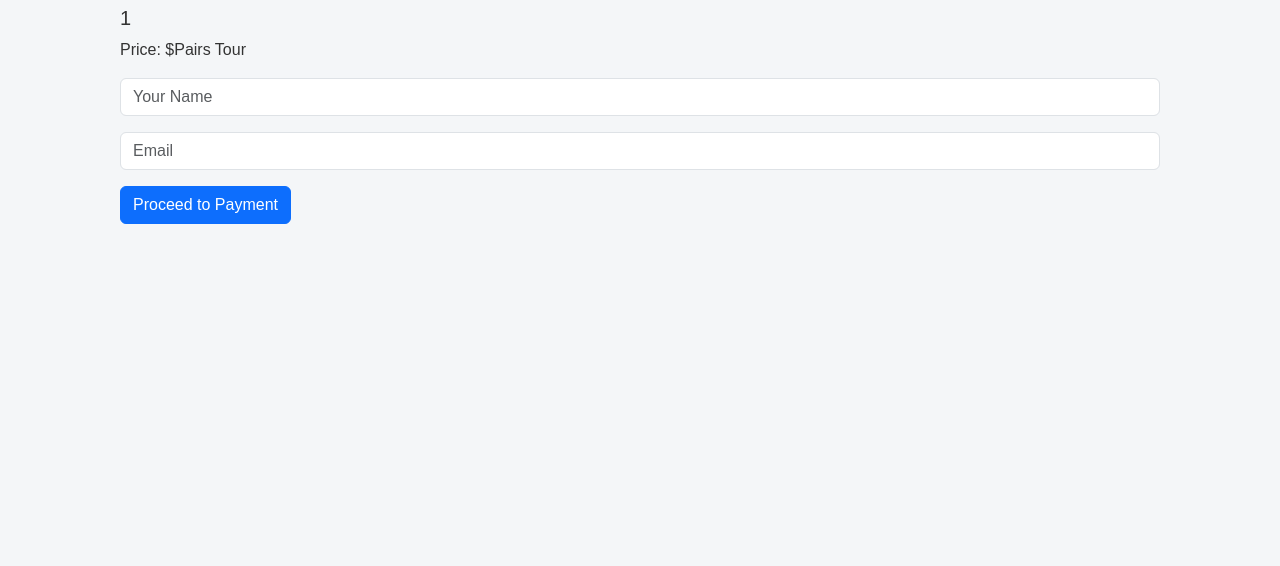
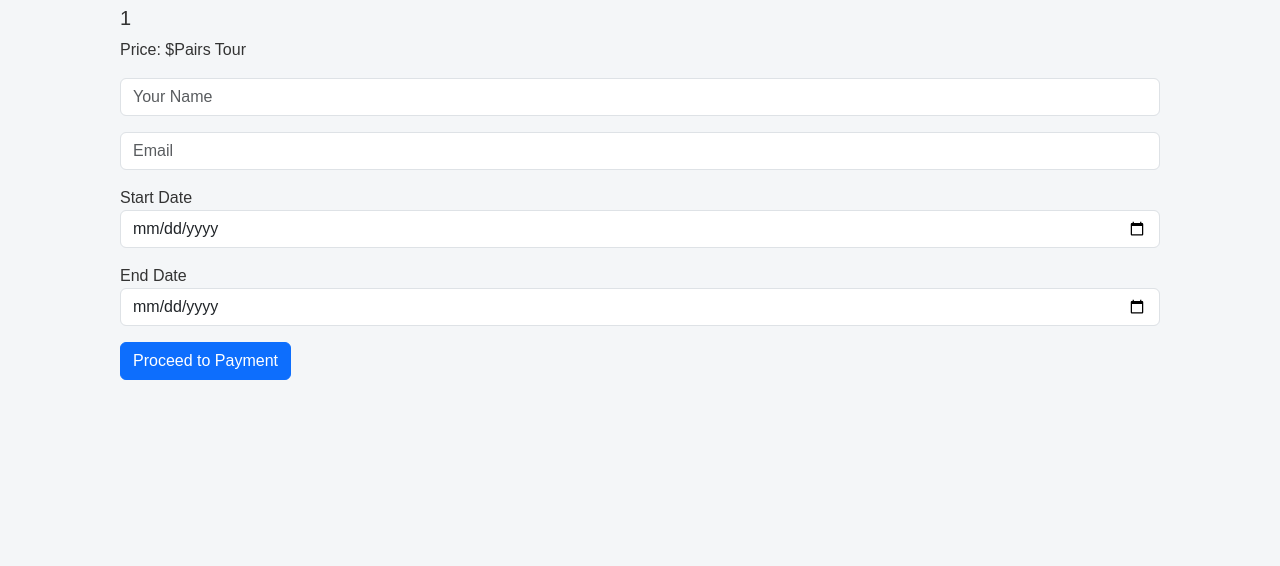
Before and after one commit to anu-rb06/travel_site, a Flask app: page /book/1 in a window 1280 px wide. Shown: the part 146-712 px from the top of the page. Run offline with Flask 3, Linux system fonts and the light colour scheme; a user stored in the database is signed in; data comes from the database, SQL or seed files in the repository; both versions use the stored data as it was after the commit.

Commit message:
UI update and booking date validation enhancement

```diff
--- a/app.py
+++ b/app.py
@@ -1,12 +1,13 @@
 import os
 import smtplib
 import sqlite3
-from flask import Flask, render_template, request, redirect, session
+from flask import Flask, render_template, request, redirect, session,flash
 from werkzeug.utils import secure_filename
 from werkzeug.security import generate_password_hash, check_password_hash
 from email.mime.multipart import MIMEMultipart
 from email.mime.text import MIMEText
 import pandas as pd
+from datetime import datetime
 
 app = Flask(__name__)
 app.secret_key = "supersecretkey"
@@ -98,7 +99,6 @@ def packages():
     return render_template("packages.html", packages=packages)
 
 # ---------------- BOOK PACKAGE ----------------
-
 @app.route("/book/<int:id>", methods=["GET","POST"])
 def book(id):
 
@@ -106,24 +106,89 @@ def book(id):
         return redirect("/login")
 
     db = get_db()
+
     package = db.execute(
         "SELECT * FROM packages WHERE id=?",
         (id,)
     ).fetchone()
-    db.close()
+
+    if not package:
+        db.close()
+        flash("Package not found")
+        return redirect("/packages")
+
+    # Get already booked dates for display
+    booked_dates = db.execute("""
+        SELECT start_date, end_date FROM bookings
+        WHERE package_id=? AND status='PAID'
+    """, (id,)).fetchall()
 
     if request.method == "POST":
+
+        start_date = request.form["start_date"]
+        end_date = request.form["end_date"]
+
+        # Convert to datetime
+        d1 = datetime.strptime(start_date, "%Y-%m-%d")
+        d2 = datetime.strptime(end_date, "%Y-%m-%d")
+
+        days = (d2 - d1).days
+
+        # Validate date logic
+        if days <= 0:
+            flash("End date must be after start date")
+            db.close()
+            return redirect(request.url)
+
+        # 🔵 CHECK AVAILABILITY
+        availability = db.execute("""
+            SELECT available_rooms FROM packages WHERE id=?
+        """, (id,)).fetchone()[0]
+
+        if availability <= 0:
+            flash("No availability for this package")
+            db.close()
+            return redirect(request.url)
+
+        # 🔵 BLOCK OVERLAPPING DATES
+        for row in booked_dates:
+            if not row[0] or not row[1]:
+                continue   # skip old bookings without dates
+
+            existing_start = datetime.strptime(row[0], "%Y-%m-%d")
+            existing_end = datetime.strptime(row[1], "%Y-%m-%d")
+            # Overlap condition
+            if not (d2 <= existing_start or d1 >= existing_end):
+                flash("Selected dates are already booked")
+                db.close()
+                return redirect(request.url)
+
+        # 🔵 CALCULATE PRICE
+        price_per_day = package[3]  # price column index
+        total_price = days * price_per_day
+
+        # Store in session for payment step
         session["pending_booking"] = {
             "package_id": id,
             "name": request.form["name"],
-            "email": request.form["email"]
+            "email": request.form["email"],
+            "start_date": start_date,
+            "end_date": end_date,
+            "days": days,
+            "total_price": total_price
         }
+
+        db.close()
         return redirect("/payment")
 
-    return render_template("booking.html", package=package)
+    db.close()
+    return render_template(
+        "booking.html",
+        package=package,
+        booked_dates=booked_dates
+    )
 
-# ---------------- SUCCESS ----------------
-
+#--------------------Success----------------
 @app.route("/success")
 def success():
     return render_template("success.html")
--- a/templates/booking.html
+++ b/templates/booking.html
@@ -18,6 +18,17 @@
        name="email"
        placeholder="Email"
        required>
+<div class="mb-3">
+    <label>Start Date</label>
+    <input type="date" name="start_date" class="form-control" required>
+</div>
+
+<div class="mb-3">
+    <label>End Date</label>
+    <input type="date" name="end_date" class="form-control" required>
+</div>
+
+
 
 <button class="btn btn-primary">
 Proceed to Payment
```
Also changed, not shown: travel.db.
